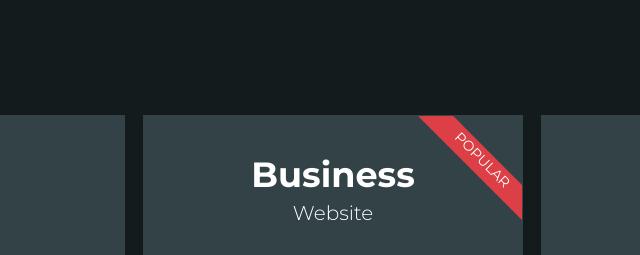
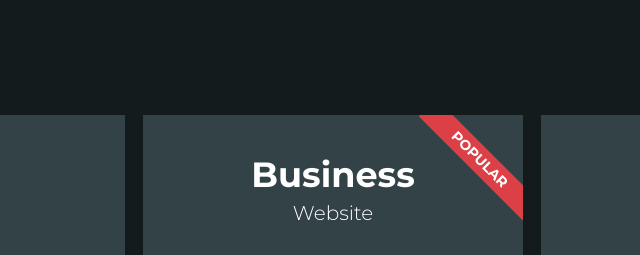
Before and after one commit to AnnaGolitsyna/Price_cards, a website: page index.html in a window 1280 px wide. Shown: the top 255 px of the page, 387-1027 px from the left. Drawn offline with nearby package versions, Linux system fonts and the light colour scheme.

Commit message:
mark-popular

```diff
--- a/index.html
+++ b/index.html
@@ -62,9 +62,9 @@
       </div>
       <!-- Business -->
       <div class="price-card">
-        <div class="price-card__mark">
-          <img class="mark_image" src="mark.png" alt="mark">
-          <span class="price-card__mark_text">POPULAR</span>
+        <div class="price-card__mark">POPULAR
+          <!-- <img class="mark_image" src="mark.png" alt="mark"> -->
+          <!-- <span class="price-card__mark_text">POPULAR</span> -->
         </div>
         <div class="price-card__title">
           <h3 class="title__basic-title">Business</h3>
--- a/style/index.scss
+++ b/style/index.scss
@@ -120,6 +120,7 @@ html {
     }
     &:nth-child(2) {
       position: relative;
+      overflow: hidden;
 
       .price-card__price {
         background-color: $backgrouhd-blue;
@@ -130,18 +131,28 @@ html {
       .price-card__mark {
         position: absolute;
         right: 0;
+        width: 147px;
+        height: 25px;
+        background-color: #dc3f45;
+        transform: rotate(45deg);
+        top: 32px;
+        right: -30px;
+        font-weight: 700;
+        font-size: 14px;
+        line-height: 25px;
+        text-align: center;
 
-        &_text {
-          position: absolute;
-          font-weight: 700px;
-          transform: rotate(45deg);
-          font-size: 14px;
-          line-height: 17px;
-          height: 17px;
-          left: 32.86%;
-          right: 41.04%;
-          top: calc(50% - 17px / 2 - 25.29px);
-        }
+        // &_text {
+        //   // position: absolute;
+        //   // font-weight: 700px;
+        //   // transform: rotate(45deg);
+        //   // font-size: 14px;
+        //   // line-height: 17px;
+        //   // height: 17px;
+        //   // left: 32.86%;
+        //   // right: 41.04%;
+        //   // top: calc(50% - 17px / 2 - 25.29px);
+        // }
       }
     }
     &:nth-child(3) {
```
Also changed, not shown: styles.css, 1 other file.
